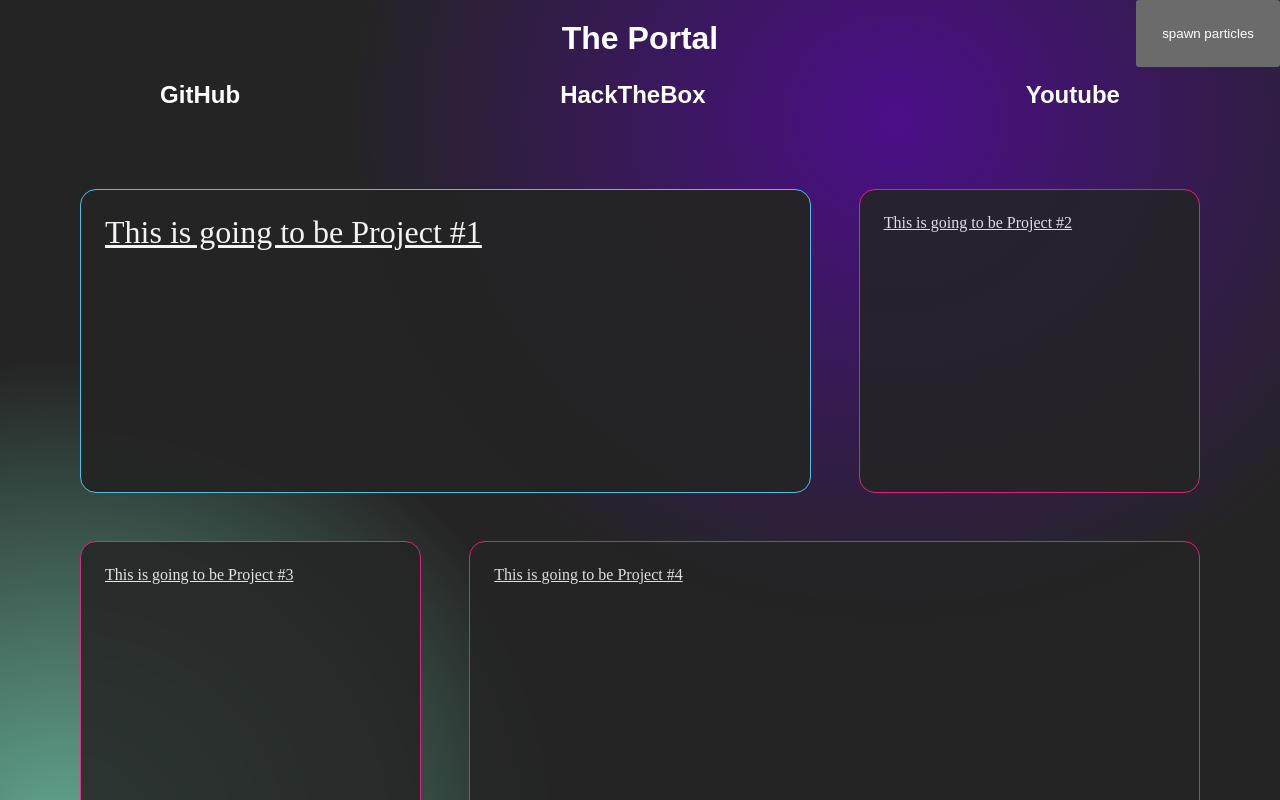
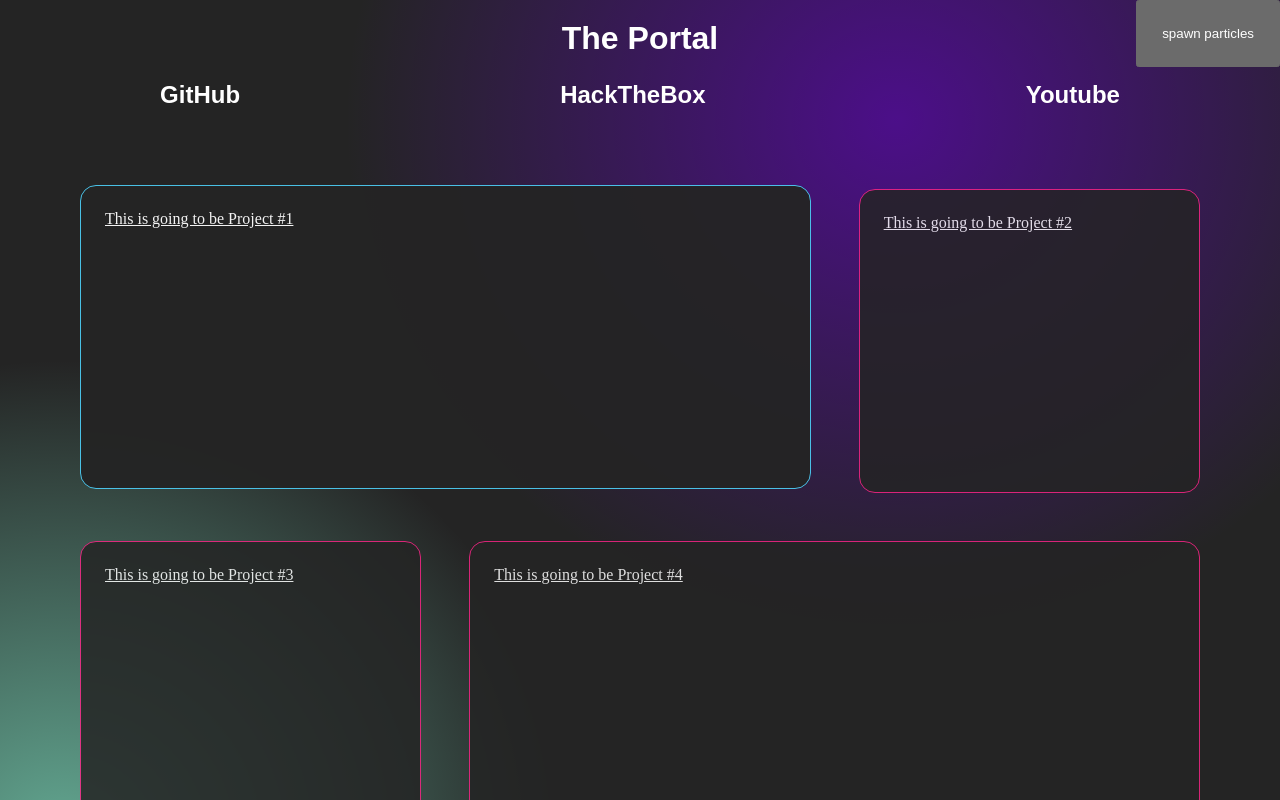
Before and after one commit to Bit-Jaeger/portal, a plain HTML site: page index.html in a window 1280 px wide. In both pictures the pointer is over the element "This is going to be Project #1". Shown: the top 800 px of the page. Drawn offline with Linux system fonts and the light colour scheme; a web font is replaced by a local one.

Commit message:
adding hover effect for card and animation duration.

```diff
--- a/styles.css
+++ b/styles.css
@@ -214,16 +214,14 @@ background-color: transparent;
 
   background-color: var(--card-bg);
   border-color: var(--card-border);
-
-  transition-duration: .5s;
 }
 
 
 .card:hover{
   border-color: var(--card-border-accent);
   opacity: 95%;
-  font-size: xx-large;
-  translate: translateY(-5rem);
+  translate: 0 -0.25rem;
+  animation-duration: 0.5s;
 }
 
 
```
